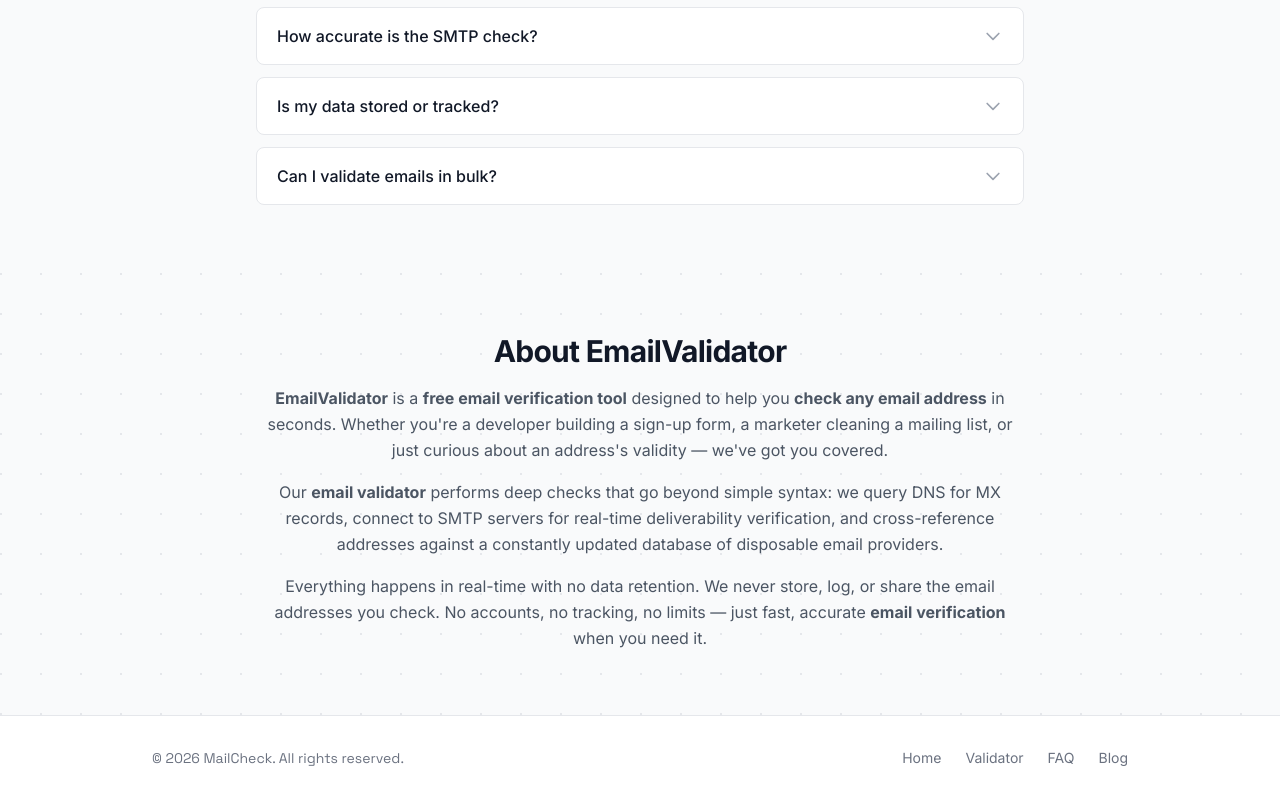
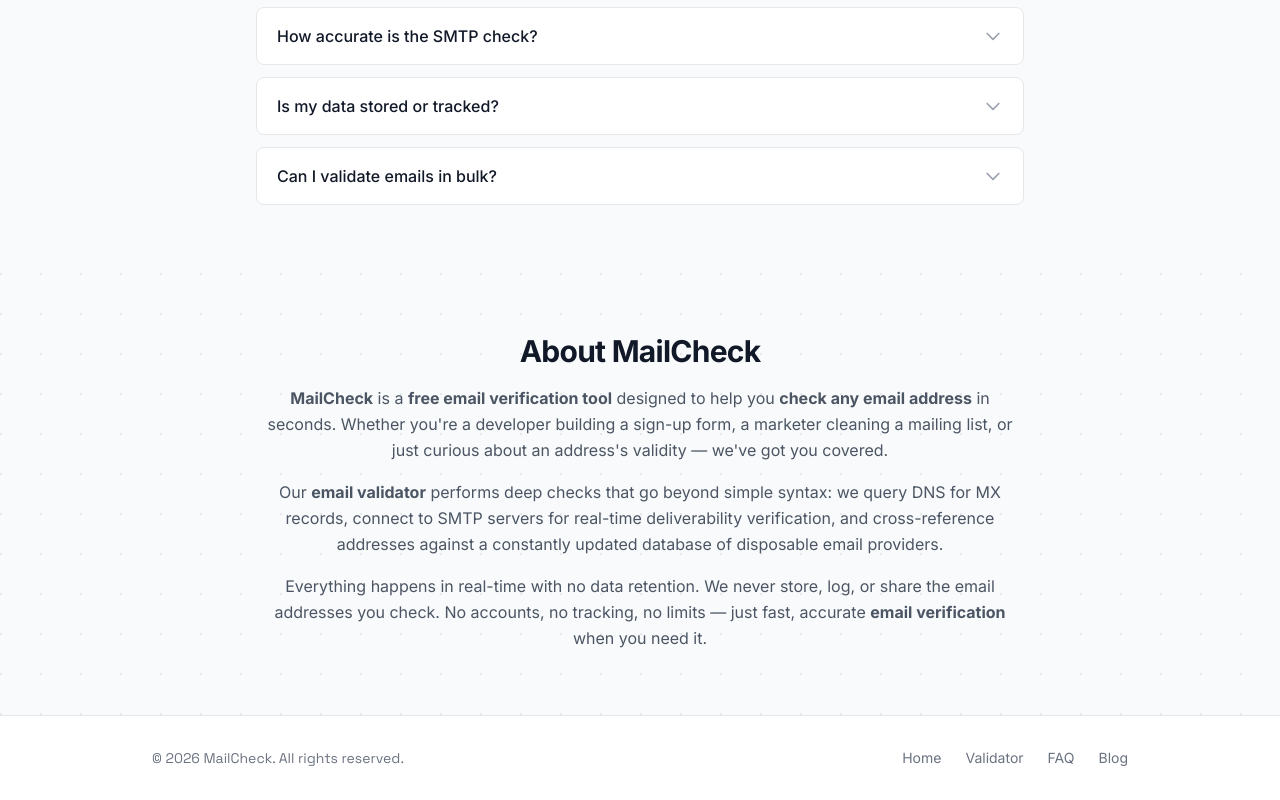
Before and after one commit to Vincentwei1021/email-validator, a Next.js app: page / in a window 1280 px wide. Shown: the part 2247-3047 px from the top of the page. Built offline with nearby package versions, Linux system fonts and the light colour scheme; no server answers.

Commit message:
fix: brand name EmailValidator → MailCheck in all user-visible text, JSON-LD, SEO

```diff
--- a/src/app/page.tsx
+++ b/src/app/page.tsx
@@ -45,7 +45,7 @@
 const webAppSchema = {
   "@context": "https://schema.org",
   "@type": "WebApplication",
-  name: "EmailValidator",
+  name: "MailCheck",
   url: "https://email.toolboxlite.com",
   description:
     "Free online email validator and verification tool. Check syntax, MX records, deliverability, and disposable email detection instantly.",
@@ -75,7 +75,7 @@
   "@type": "HowTo",
   name: "How to Check an Email Address Online for Free",
   description:
-    "Follow these simple steps to verify any email address using EmailValidator — a free online email verification tool.",
+    "Follow these simple steps to verify any email address using MailCheck — a free online email verification tool.",
   step: [
     {
       "@type": "HowToStep",
@@ -93,7 +93,7 @@
       text: "See a detailed breakdown: deliverability verdict, score, MX records, SMTP status, and whether the address is disposable. Use the verdict to decide if the email is safe to use.",
     },
   ],
-  tool: { "@type": "HowToTool", name: "EmailValidator — Free Email Verification Tool" },
+  tool: { "@type": "HowToTool", name: "MailCheck — Free Email Verification Tool" },
 };
 
 export default function Home() {
@@ -150,11 +150,11 @@
         <section className="px-4 py-12 sm:px-6 sm:py-16">
           <div className="mx-auto max-w-3xl text-center">
             <h2 className="text-3xl font-bold tracking-tight text-gray-900">
-              About EmailValidator
+              About MailCheck
             </h2>
             <div className="mt-4 space-y-4 text-gray-600 leading-relaxed text-left sm:text-center">
               <p>
-                <strong>EmailValidator</strong> is a <strong>free email verification tool</strong>{" "}
+                <strong>MailCheck</strong> is a <strong>free email verification tool</strong>{" "}
                 designed to help you <strong>check any email address</strong> in seconds. Whether
                 you&apos;re a developer building a sign-up form, a marketer cleaning a mailing
                 list, or just curious about an address&apos;s validity — we&apos;ve got you covered.
```
